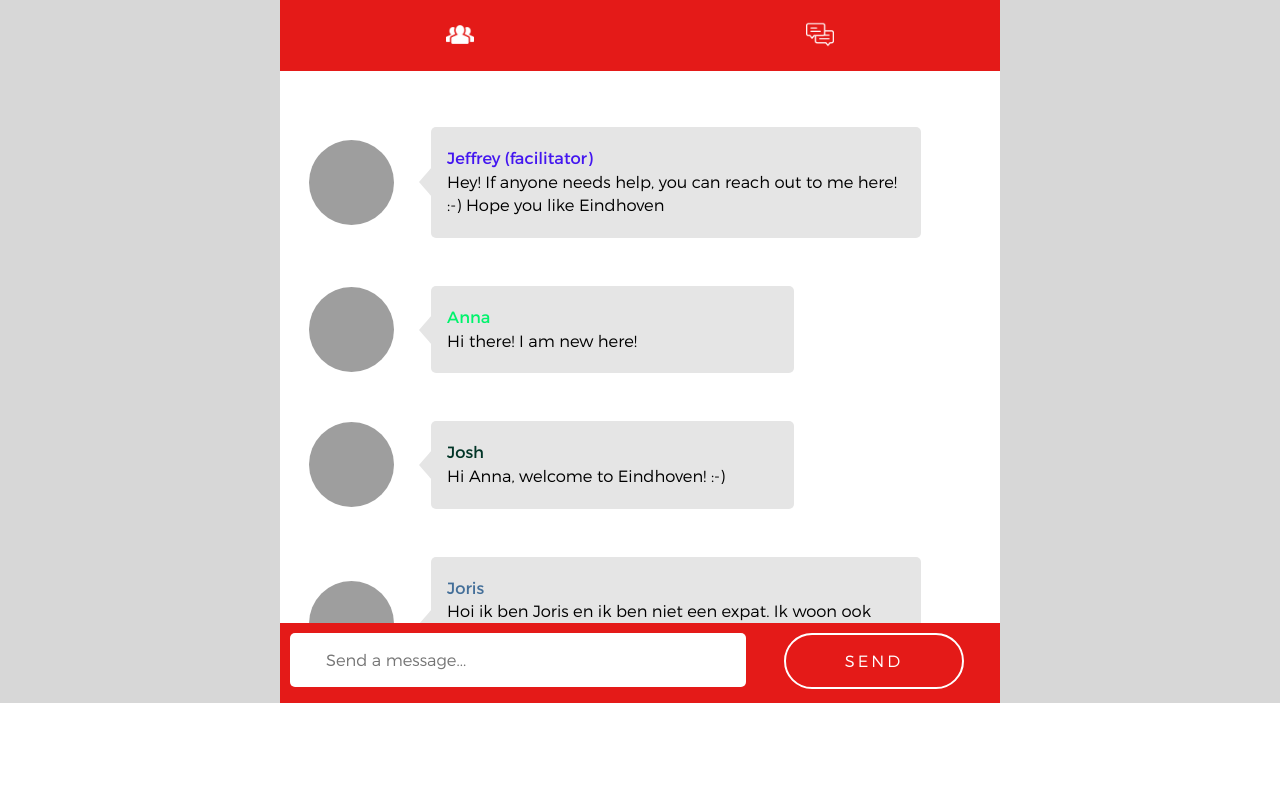
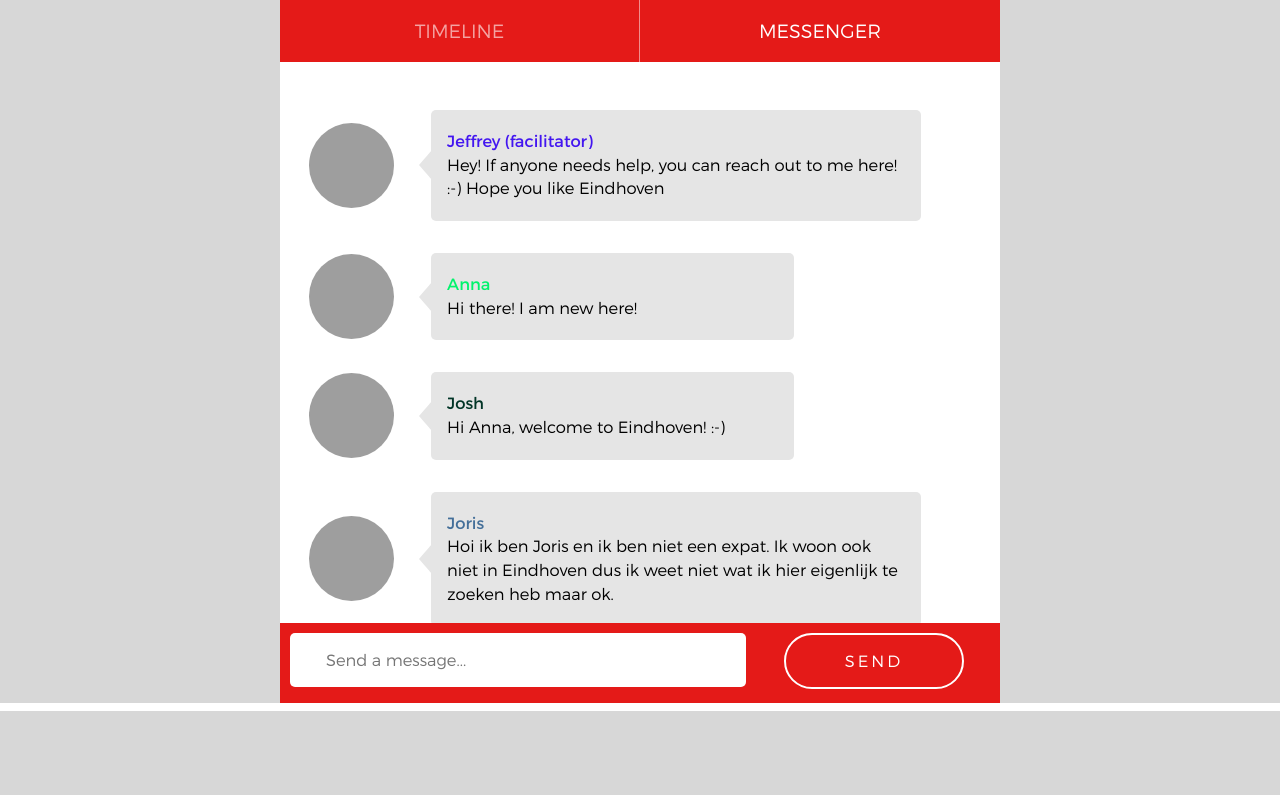
Before and after one commit to UPLYNXED/UDIT, a PHP site: page /chat.php in a window 1280 px wide. Shown: the part 97-892 px from the top of the page. After the commit the page ends 808 px from the top, so only its background shows below. Run offline with PHP 8.4, Linux system fonts and the light colour scheme; some libraries are stand-ins or nearby versions; grey boxes are pictures that could not be loaded.

Commit message:
Style fixes

```diff
--- a/assets/style.css
+++ b/assets/style.css
@@ -607,18 +597,36 @@ table {
 		/* -- SOCIAL SCREEN -- */
 
 		.chatScreen header {
-			height: 11vh;
+			height: 8vh;
+			min-height: 60px;
+
+			padding-top: 4vh;
 }
 
 		.groupTimeline, .groupDM {
-			width: 50%;
+			width: calc(50% - 1px);
 			display: inline-block;
-			height: 10vh;
+			height: 30px;
+			padding: 2vh 0;
 			vertical-align: middle;
 			text-align: center;
-			padding-top: 3.7vh;
-			box-sizing: border-box;
+			text-transform: uppercase;
+			font-size: 1em;
+			font-family: "montserratlight";
+			color: rgba(255, 255, 255, 0.6);
+			line-height: 30px;
+			border-right: 1px solid rgba(255, 255, 255, 0.5);
+			border-top: 1px solid rgba(255, 255, 255, 0.5);
 			cursor: pointer;
+		}
+
+		.groupDM {
+			width: 50%;
+			border-right: none;
+		}
+
+		.groupTimeline.active, .groupDM.active {
+			color: rgba(255, 255, 255, 1);
 		}
 
 		.groupTimeline img, .groupDM img {
@@ -632,14 +640,15 @@ table {
 		.messageContainer {
 			background-color: white;
 			width: 100%;
-			min-height: 74vh;
-			padding-top: 4vh;
-			margin-bottom: 10vh;
+			min-height: calc(73vh - 31px);
+			padding-top: 2vh;
+			padding-bottom: 10vh;
+			/* margin-bottom: 40vh; */
 		}
 
 		.messageWrapper {
 			position: relative;
-			padding: 3vh 4%;
+			padding: 4vh 4% 0;
 			border: none;
 			font-size: 0.85em;
 		}
--- a/chat.php
+++ b/chat.php
@@ -15,9 +15,9 @@
 				</header>
 				<section>
 					<div class="groupTimeline">
-						<img src="assets/images/group.png" alt="group" id="groupIcon">
-					</div><div class="groupDM">
-						<img src="assets/images/messages.png" alt="group" id="groupIcon">
+						Timeline
+					</div><div class="groupDM active">
+						Messenger
 					</div>
 				</section>
 				<section class="messageContainer">
--- a/includes/head.php
+++ b/includes/head.php
@@ -14,10 +14,10 @@
     }
 
     /* REPLACE THIS ONCE WE HAVE ACCOUNTS WORKING */
-    $_SESSION['name'] = "Jon Snow";
-    $_SESSION['field'] = "ICT";
-    $_SESSION['employer'] = "Philips";
-    $_SESSION['education'] = "Fontys Hogeschool ICT";
+    $_SESSION['name'] = "Anna";
+    $_SESSION['lastname'] = "Ahsltröm";
+    $_SESSION['field'] = "Fashion";
+    $_SESSION['employer'] = "V&D";
 ?>
 
 <head>
--- a/news.php
+++ b/news.php
@@ -11,7 +11,7 @@
 					<?php include 'includes/nav.php'; ?>
 					<div class="newsWelcome">
 						<span class="greeting">Good day</span>
-						<span class="newsWelcomeName"><?php echo $_SESSION['name'] ?></span>
+						<span class="newsWelcomeName"><?php echo $_SESSION['name'] . ' ' . $_SESSION['lastname'] ?></span>
 					</div>
 				</header>
 				<section>
```
Also changed, not shown: other parts of assets/style.css (+19 -31 lines). Lines whose indentation alone changed are shown as unchanged.
